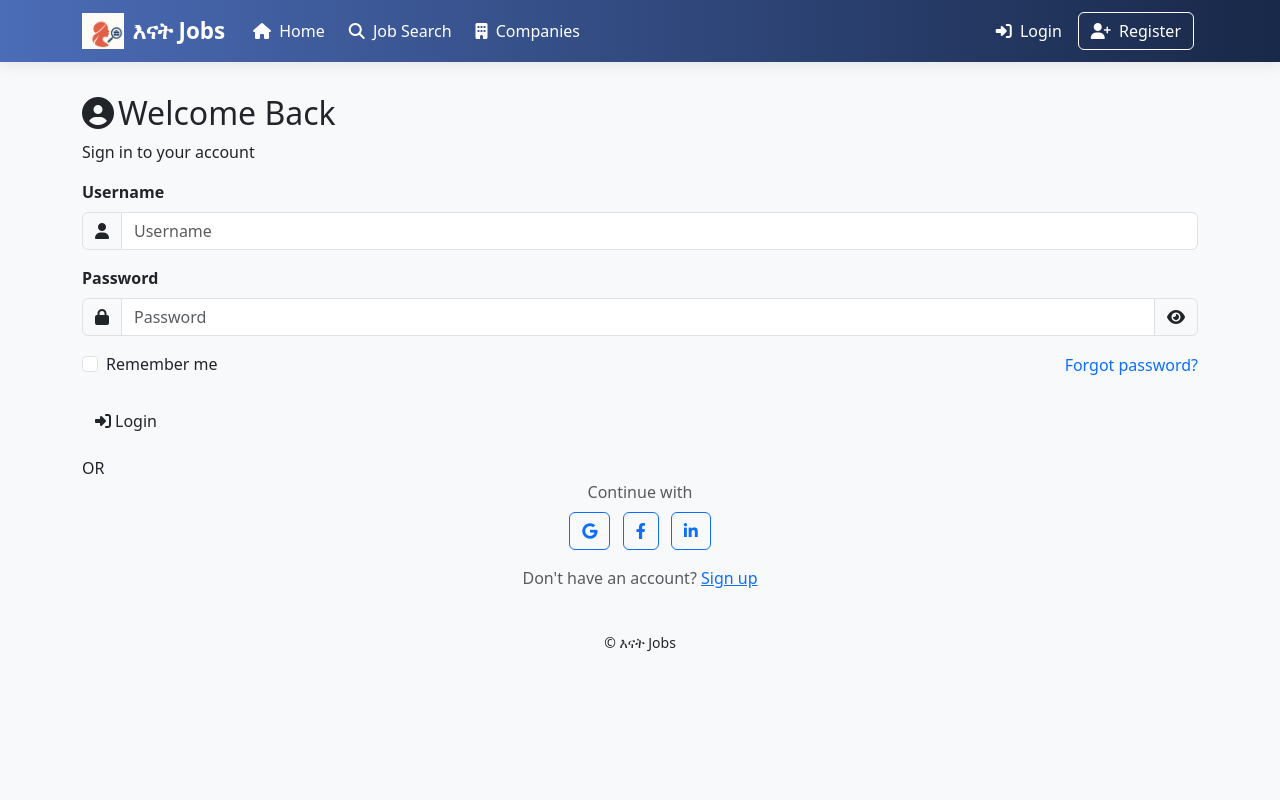
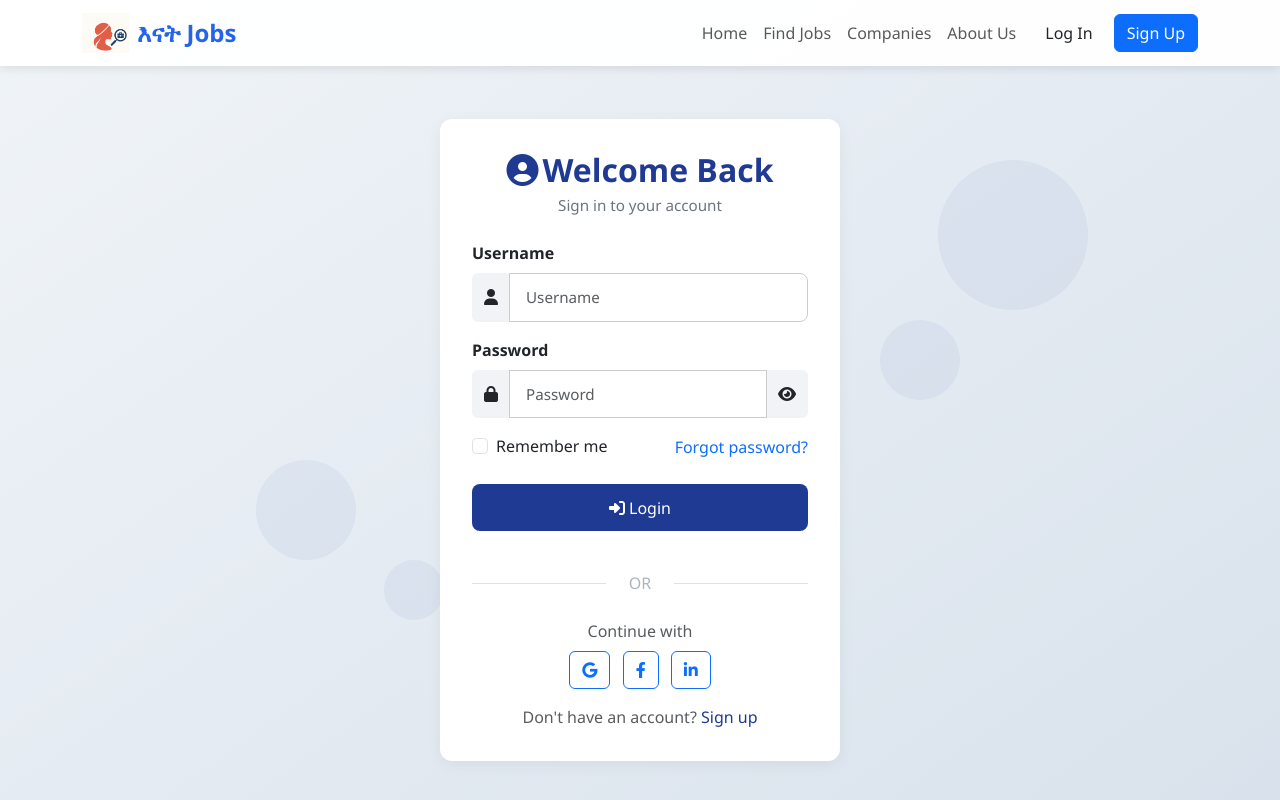
Before and after one commit to kiya1619/enatjobs, a Django app: page /login/ in a window 1280 px wide. Run offline with Django 5.2, Linux system fonts and the light colour scheme.

Commit message:
new login update without base

```diff
--- a/job/templates/job/login.html
+++ b/job/templates/job/login.html
@@ -1,7 +1,16 @@
-{% extends "base.html" %}
-{% block title %}Login | Job Portal{% endblock %}
+{% load static %}
+<!DOCTYPE html>
+<html lang="en">
+<head>
+<meta charset="UTF-8">
+<meta name="viewport" content="width=device-width, initial-scale=1.0">
+<title>Login | እናት Jobs</title>
 
-{% block extra_head %}
+<!-- Bootstrap 5 CSS -->
+<link href="https://cdn.jsdelivr.net/npm/bootstrap@5.3.0/dist/css/bootstrap.min.css" rel="stylesheet">
+<!-- Font Awesome -->
+<link rel="stylesheet" href="https://cdnjs.cloudflare.com/ajax/libs/font-awesome/6.4.0/css/all.min.css">
+
 <style>
     body {
         font-family: 'Segoe UI', Tahoma, Geneva, Verdana, sans-serif;
@@ -15,29 +24,24 @@
         padding-top: 80px; /* space for navbar */
     }
 
-    /* Background elements */
-    body::before {
-        content: "";
-        position: absolute;
-        top: -50px;
-        left: -50px;
-        width: 200px;
-        height: 200px;
-        background: rgba(31, 58, 147, 0.1);
-        border-radius: 50%;
-        z-index: -1;
+    /* Navbar */
+    nav.navbar {
+        background: rgba(255,255,255,0.95);
+        box-shadow: 0 2px 10px rgba(0,0,0,0.1);
     }
-    body::after {
-        content: "";
-        position: absolute;
-        bottom: -80px;
-        right: -80px;
-        width: 300px;
-        height: 300px;
-        background: rgba(31, 58, 147, 0.1);
-        border-radius: 50%;
-        z-index: -1;
+    .navbar-brand.logo {
+        display: flex;
+        align-items: center;
+        gap: 0.5rem;
+        font-size: 1.5rem;
+        font-weight: 700;
+        color: #2563eb;
+        text-decoration: none;
     }
+    .navbar-brand.logo i { font-size: 1.8rem; }
+    .nav-btns .btn-nav { margin-left: 0.5rem; }
+
+    /* Background circles */
     .bg-circle {
         position: absolute;
         border-radius: 50%;
@@ -81,22 +85,49 @@
     .divider::before { left: 0; }
     .divider::after { right: 0; }
 </style>
-{% endblock %}
+</head>
+<body>
 
-{% block content %}
+<!-- Navbar -->
+<nav class="navbar navbar-expand-lg navbar-light fixed-top">
+    <div class="container">
+        <a class="navbar-brand logo" href="{% url 'main' %}">
+            <img src="{% static 'jobs/images/enat.png' %}" alt="እናት Jobs" style="height: 40px; width: auto;">
+            እናት Jobs
+        </a>
+        <button class="navbar-toggler" type="button" data-bs-toggle="collapse" data-bs-target="#navbarNav">
+            <span class="navbar-toggler-icon"></span>
+        </button>
+        <div class="collapse navbar-collapse" id="navbarNav">
+            <ul class="navbar-nav ms-auto align-items-lg-center">
+                <li class="nav-item"><a class="nav-link" href="{% url 'main' %}">Home</a></li>
+                <li class="nav-item"><a class="nav-link" href="{% url 'browse_jobs' %}">Find Jobs</a></li>
+                <li class="nav-item"><a class="nav-link" href="{% url 'compaines' %}">Companies</a></li>
+                <li class="nav-item"><a class="nav-link" href="{% url 'aboutus' %}">About Us</a></li>
+                <li class="nav-item nav-btns d-flex mt-2 mt-lg-0">
+                    <a class="btn btn-outline btn-nav" href="{% url 'login' %}">Log In</a>
+                    <a class="btn btn-primary btn-nav" href="{% url 'register' %}">Sign Up</a>
+                </li>
+            </ul>
+        </div>
+    </div>
+</nav>
+
+<!-- Background circles -->
 <div class="bg-circle bg-circle-1"></div>
 <div class="bg-circle bg-circle-2"></div>
 <div class="bg-circle bg-circle-3"></div>
 <div class="bg-circle bg-circle-4"></div>
 
+<!-- Login card -->
 <div class="login-card">
     <div class="login-header">
         {% if messages %}
-        <div>
-            {% for message in messages %}
-                <div class="alert alert-danger">{{ message }}</div>
-            {% endfor %}
-        </div>
+            <div>
+                {% for message in messages %}
+                    <div class="alert alert-danger">{{ message }}</div>
+                {% endfor %}
+            </div>
         {% endif %}
         <h2><i class="fas fa-user-circle me-1"></i>Welcome Back</h2>
         <p>Sign in to your account</p>
@@ -104,8 +135,6 @@
 
     <form method="POST" id="loginForm">
         {% csrf_token %}
-
-        <!-- Username -->
         <div class="mb-3">
             <label for="username" class="form-label fw-semibold">Username</label>
             <div class="input-group">
@@ -114,7 +143,6 @@
             </div>
         </div>
 
-        <!-- Password -->
         <div class="mb-3">
             <label for="password" class="form-label fw-semibold">Password</label>
             <div class="input-group">
@@ -124,7 +152,6 @@
             </div>
         </div>
 
-        <!-- Remember & Forgot -->
         <div class="d-flex justify-content-between align-items-center mb-4">
             <div class="form-check">
                 <input class="form-check-input" type="checkbox" id="remember" name="remember">
@@ -133,13 +160,10 @@
             <a href="#" class="text-decoration-none">Forgot password?</a>
         </div>
 
-        <!-- Submit -->
         <button type="submit" class="btn btn-login mb-3"><i class="fas fa-sign-in-alt me-1"></i>Login</button>
 
-        <!-- Divider -->
         <div class="divider">OR</div>
 
-        <!-- Social Login -->
         <div class="text-center mb-3">
             <p class="text-muted mb-2">Continue with</p>
             <a href="#" class="btn btn-outline-primary me-2"><i class="fab fa-google"></i></a>
@@ -147,17 +171,15 @@
             <a href="#" class="btn btn-outline-primary"><i class="fab fa-linkedin-in"></i></a>
         </div>
 
-        <!-- Register -->
         <div class="text-center text-muted">
-            <p class="mb-0">Don't have an account?
-                <a href="{% url 'register' %}">Sign up</a>
-            </p>
+            <p class="mb-0">Don't have an account? <a href="{% url 'register' %}">Sign up</a></p>
         </div>
     </form>
 </div>
-{% endblock %}
 
-{% block extra_js %}
+<!-- Bootstrap JS -->
+<script src="https://cdn.jsdelivr.net/npm/bootstrap@5.3.0/dist/js/bootstrap.bundle.min.js"></script>
+
 <script>
     const togglePassword = document.getElementById('togglePassword');
     togglePassword.addEventListener('click', () => {
@@ -168,16 +190,6 @@
         togglePassword.querySelector('i').classList.toggle('fa-eye-slash');
     });
 </script>
-{% endblock %}
-<!-- Navbar (in base.html) -->
-    <nav class="navbar navbar-expand-lg navbar-light bg-white shadow-sm fixed-top">
-        <div class="container">
-            <a class="navbar-brand fw-bold text-primary" href="{% url 'home' %}">
-                <i class="fas fa-briefcase me-2"></i>JobPortal
-            </a>
-            <button class="navbar-toggler" type="button" data-bs-toggle="collapse" data-bs-target="#navbarNav"
-                aria-controls="navbarNav" aria-expanded="false" aria-label="Toggle navigation">
-                <span class="navbar-toggler-icon"></span>
-            </button>
-            <div class="collapse navbar-collapse" id="navbarNav">
-                <ul class="navbar-nav
+
+</body>
+</html>
```
